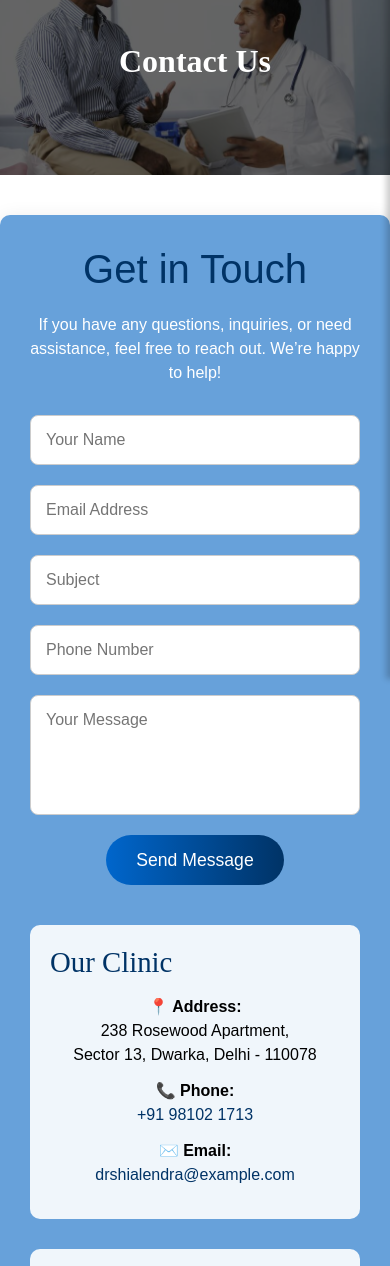
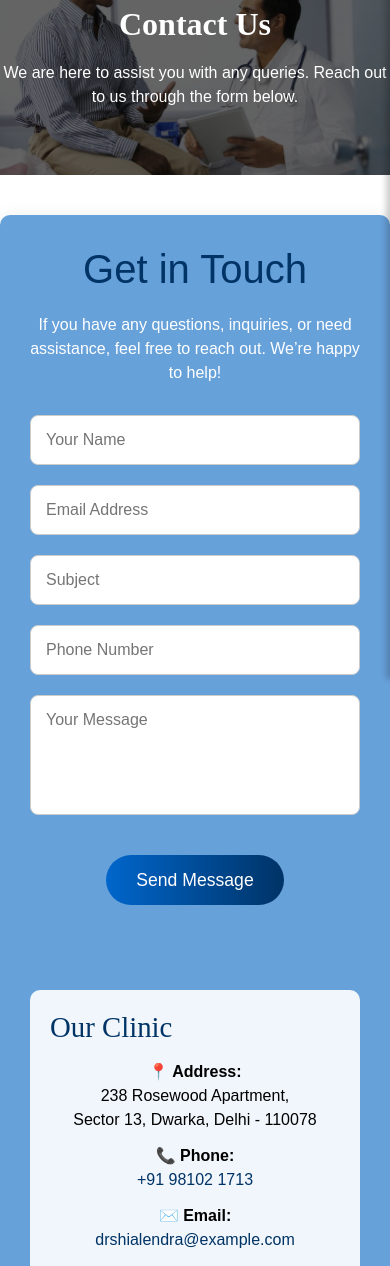
Before and after one commit to AJ0043/Surgical-Solution, a Django app: page /Contact/ in a window 390 px wide. Shown: the part 165-1431 px from the top of the page. Run offline with Django 5.2, Linux system fonts and the light colour scheme; some libraries are stand-ins or nearby versions.

Commit message:
first commit

```diff
--- a/MyApp/templates/Contact.html
+++ b/MyApp/templates/Contact.html
@@ -18,10 +18,12 @@
         background-size: cover;
         background-position: center;
         background-attachment: fixed;
-        height: 300px;
+        height: 350px;  /* Increased height for better spacing */
         display: flex;
         align-items: center;
         justify-content: center;
+        flex-direction: column;
+        justify-content: center;  /* Ensures center alignment */
     }
 
     .Banner::before {
@@ -41,6 +43,14 @@
         color: #fff;
     }
 
+    .Banner p {
+        position: relative;
+        z-index: 2;
+        font-size: 1.2rem;
+        color: #fff;
+        margin-top: 10px;
+    }
+
     .Container {
         max-width: 1000px;
         margin: 40px auto;
@@ -49,6 +59,8 @@
         border-radius: 10px;
         box-shadow: 0 4px 20px rgba(0,0,0,0.1);
         background: rgba(39, 121, 202, 0.7);
+        position: relative;
+        z-index: 2;
     }
 
     .Container h1 {
@@ -87,7 +99,19 @@
     .submit-btn {
         grid-column: 1 / -1;
         text-align: center;
+        margin-top: 20px;  /* Increased margin-top to provide more spacing from the form */
+        padding-bottom: 20px;  /* Added padding at the bottom to ensure spacing from the map/image */
     }
+
+    .contact-left-right-container {
+        display: flex;
+        justify-content: space-between;
+        margin-top: 45px;
+        gap: 30px;
+        flex-wrap: wrap;
+        padding-top: 20px;  /* Added padding-top to give space between the form and contact details */
+    }
+
 
     .submit-btn button {
         padding: 12px 30px;
@@ -98,6 +122,7 @@
         color: white;
         cursor: pointer;
         transition: 0.3s ease;
+
     }
 
     .submit-btn button:hover {
@@ -107,7 +132,7 @@
     .contact-details-map {
         display: flex;
         justify-content: space-between;
-        margin-top: 40px;
+        margin-top: 45px;
         gap: 30px;
         flex-wrap: wrap;
     }
@@ -144,6 +169,23 @@
         text-decoration: underline;
     }
 
+    /* New Styles for Image Next to Map */
+    .contact-left-right-container {
+        display: flex;
+        justify-content: space-between;
+        gap: 30px;
+        flex-wrap: wrap;
+    }
+
+    .contact-left-right-container .contact-left {
+        flex: 0 0 45%;
+    }
+
+    .contact-left-right-container .contact-right {
+        flex: 0 0 45%;
+    }
+
+    /* Responsive Styles */
     @media (max-width: 768px) {
         .Banner {
             height: 220px;
@@ -151,6 +193,10 @@
 
         .Banner h1 {
             font-size: 2rem;
+        }
+
+        .Banner p {
+            font-size: 1rem;
         }
 
         form {
@@ -163,6 +209,15 @@
 
         .contact-left, .contact-right {
             width: 100%;
+        }
+
+        .contact-left-right-container {
+            flex-direction: column;
+        }
+
+        .contact-left-right-container .contact-left,
+        .contact-left-right-container .contact-right {
+            flex: 1 0 100%;
         }
     }
 
@@ -179,6 +234,7 @@
     <!-- 🔹 Banner -->
     <div class="Banner">
         <h1>Contact Us</h1>
+        <p>We are here to assist you with any queries. Reach out to us through the form below.</p>
     </div>
 
     <!-- 🔹 Main Container -->
@@ -200,8 +256,8 @@
             </div>
         </form>
 
-        <!-- 🔹 Contact Info + Map -->
-        <div class="contact-details-map">
+        <!-- 🔹 Contact Info + Image and Map Side-by-Side -->
+        <div class="contact-left-right-container">
             <div class="contact-left">
                 <h2>Our Clinic</h2>
                 <p><strong>📍 Address:</strong><br>238 Rosewood Apartment,<br>Sector 13, Dwarka, Delhi - 110078</p>
@@ -222,7 +278,6 @@
                     referrerpolicy="no-referrer-when-downgrade">
                 </iframe>
             </div>
-
         </div>
     </div>
 </div>
```
Also changed, not shown: 2 other files.
